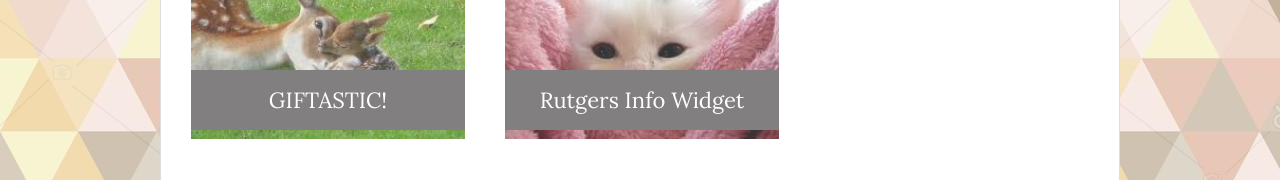
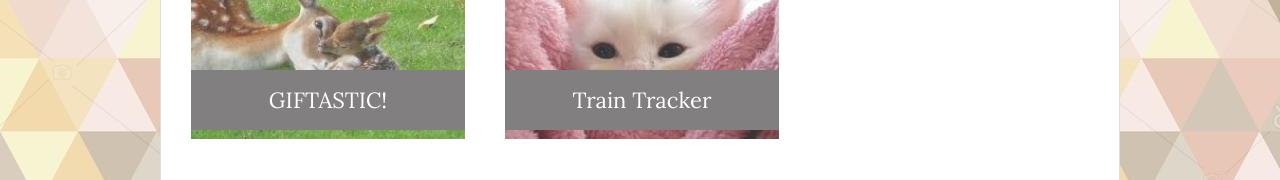
Before and after one commit to larkenem/larkenem.github.io, a plain HTML site: page portfolio.html in a window 1280 px wide. Shown: the part 600-780 px from the top of the page. Drawn offline with Linux system fonts and the light colour scheme.

Commit message:
added train tracker to portfolio

```diff
--- a/portfolio.html
+++ b/portfolio.html
@@ -42,9 +42,9 @@
         <a href="https://larkenem.github.io/giftastic/" target="_blank"><h3>GIFTASTIC!</h3></a>
       </div>
       <div class="work">
-        <img src="assets/images/kitten1.jpg" alt="Rutgers Info Widget">
+        <img src="assets/images/kitten1.jpg" alt="train-tracker">
 
-        <h3>Rutgers Info Widget</h3>
+        <a href="https://larkenem.github.io/Train-Tracker/" target="_blank"><h3>Train Tracker</h3></a>
       </div>
       <div class="work">
         <img src="assets/images/puppy1.jpg" alt="Rock Paper Scissors">
```
